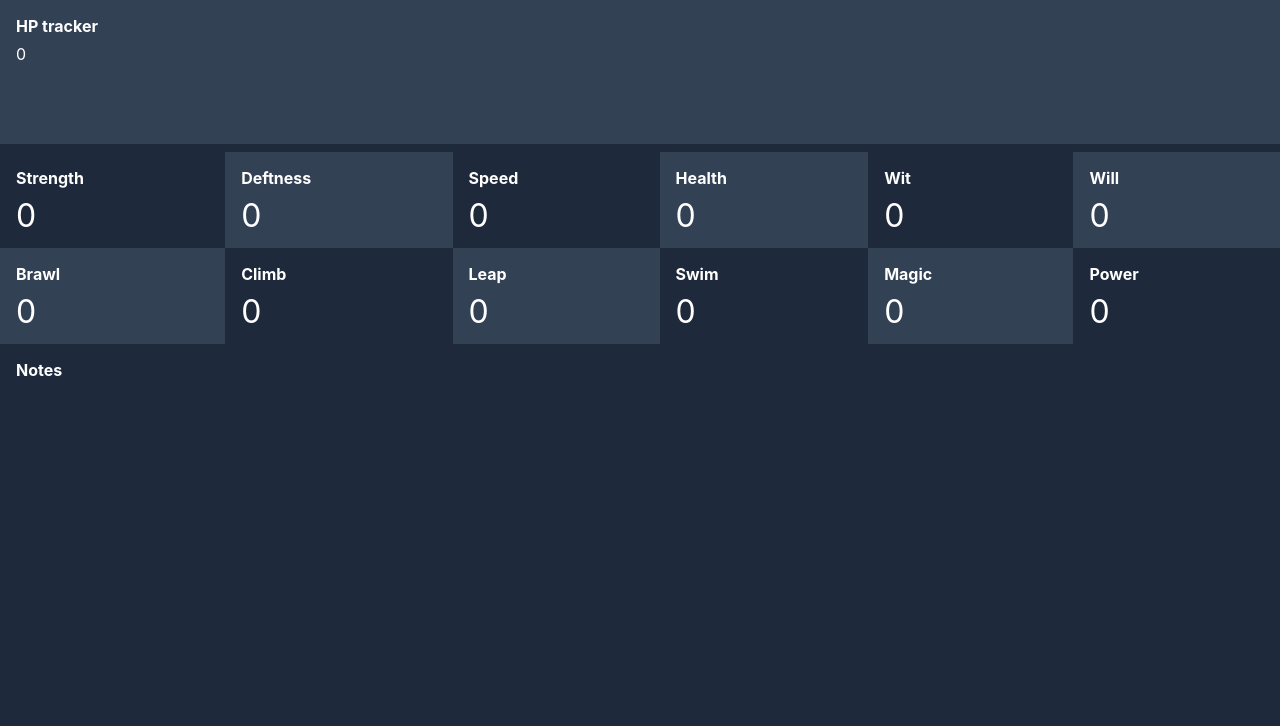
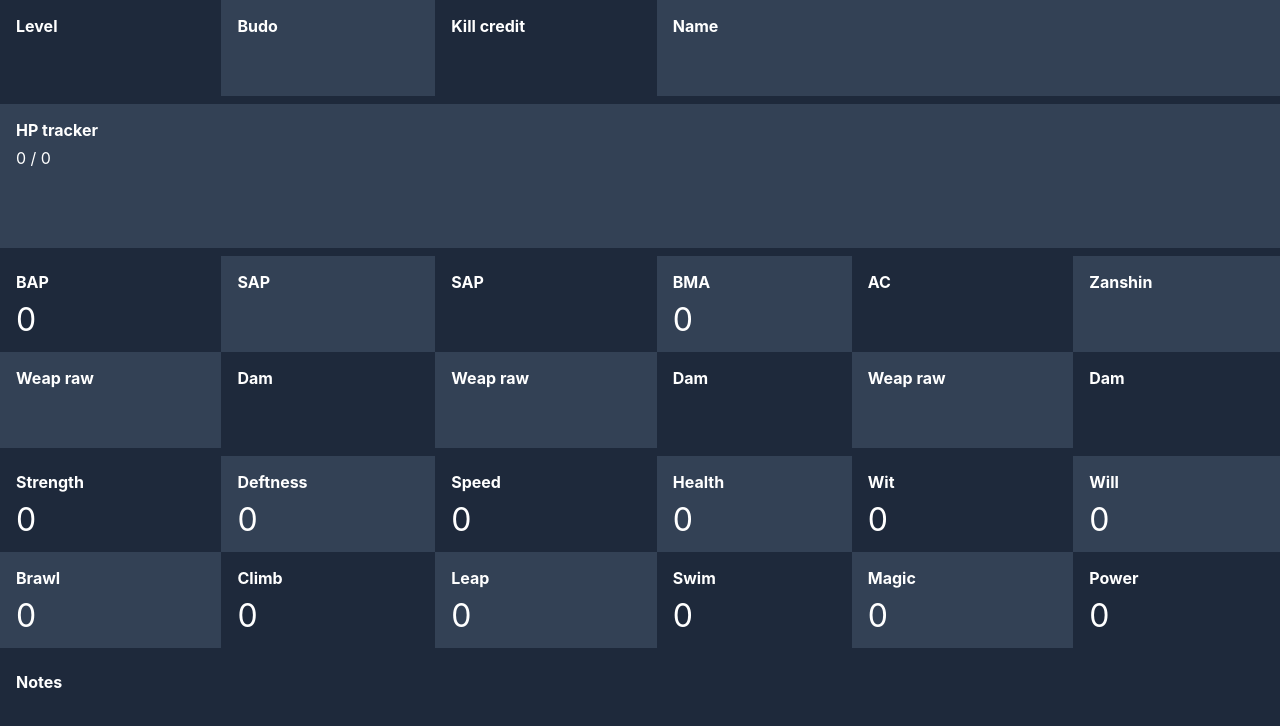
Before and after one commit to matthew-mcallister/dndstuff, a React app: page /npcs/1 in a window 1280 px wide. Shown: the top 726 px of the page. Built offline with nearby package versions, Linux system fonts and the light colour scheme.

Commit message:
Implement more stats for enemy sheet

```diff
--- a/src/Npc.ts
+++ b/src/Npc.ts
@@ -68,10 +68,14 @@ export default class Npc {
 
   ki: number = 1
 
+  maxNumberActions: number = 0
+  baseActionPhase: number = 0
+  secondaryActionPhase1: number = 0
+  secondaryActionPhase2: number = 0
+  baseMovementAllowance: number = 0
+
   skills: { [key: string]: number } = {}
   inventory: { [key: string]: number } = {}
-
-  constructor() {}
 
   // TODO: Sort alphabetically
   private skillList(): SkillValue[] {
@@ -133,6 +137,15 @@ Swimming: {{swimming}}
 
 Ki: {{ki}}
 
+Base action phase: {{baseActionPhase}}
+{{#if secondaryActionPhase1}}
+Secondary action phase: {{secondaryActionPhase1}}
+{{/if}}
+{{#if secondaryActionPhase2}}
+Secondary action phase: {{secondaryActionPhase2}}
+{{/if}}
+Base movement allowance: {{baseMovementAllowance}}
+
 {{#each skills}}
 {{#if value}}
 {{name}}: {{value}} (BCS: {{skillToBcs value}})
--- a/src/NpcBox.scss
+++ b/src/NpcBox.scss
@@ -8,10 +8,13 @@
   padding: 16px;
 }
 
-.close-button {
+.box-buttons {
   position: absolute;
   top: 8px;
   right: 12px;
+}
+
+.button-icon {
   cursor: pointer;
   font-weight: bold;
   color: $slate-400;
--- a/src/NpcBox.tsx
+++ b/src/NpcBox.tsx
@@ -6,14 +6,20 @@ import Npc from './Npc'
 export default function NpcBox(props: {
   npcId: string
   onClose?: () => void | Promise<void>
+  onExpand?: () => void | Promise<void>
 }) {
   const npc: Npc = new Npc()
   Object.assign(npc, JSON.parse(localStorage.getItem(props.npcId)))
   return (
     <div className='npc-box'>
       {npc.render()}
-      <div className='close-button' onClick={props.onClose}>
-        ✕
+      <div className='box-buttons'>
+        <div className='button-icon' onClick={props.onClose}>
+          ✕
+        </div>
+        <div className='button-icon' onClick={props.onExpand}>
+          &#8599;
+        </div>
       </div>
     </div>
   )
--- a/src/bushido.ts
+++ b/src/bushido.ts
@@ -23,6 +23,7 @@ function parseQuantity(qty: number | string): number {
   }
 }
 
+// TODO: Inherit from Npc class
 export class BushidoHuman {
   level: number
 
@@ -45,13 +46,19 @@ export class BushidoHuman {
   leaping: number = 0
   swimming: number = 0
 
-  // Currently I don't think there's any way to randomly generate an NPC
-  // with ki > 1
+  // I don't think there's any way in the rulebook randomly generate an
+  // NPC with ki > 1
   ki: number = 1
 
+  maxNumberActions: number = 0
+  baseActionPhase: number = 0
+  secondaryActionPhase1: number = 0
+  secondaryActionPhase2: number = 0
+  baseMovementAllowance: number = 0
+
+  // TODO: Rename with underscores to avoid Npc field name conflict
   initialSkills: Set<string> = new Set()
   skills: Map<string, number> = new Map()
-
   inventory: Inventory = new Map()
 
   public constructor(level: number) {
@@ -90,6 +97,16 @@ export class BushidoHuman {
     this.swimming = calculateStat(table.swimming, table.swimmingDie || 0, this.level)
     this.magic = calculateStat(table.magic || 0, table.magicDie || 0, this.level)
     this.power = calculateStat(table.power || 0, table.powerDie || 0, this.level)
+
+    this.maxNumberActions = Math.floor(this.speed / 10)
+    this.baseActionPhase = Math.floor(this.deftness / 2)
+    if (this.maxNumberActions > 1) {
+      this.secondaryActionPhase1 = Math.floor(this.baseActionPhase / 2)
+    }
+    if (this.maxNumberActions > 2) {
+      this.secondaryActionPhase2 = Math.floor(this.baseActionPhase / 3)
+    }
+    this.baseMovementAllowance = Math.floor(this.speed / 3)
   }
 
   private generateInitialSkillValues(): Map<string, number> {
--- a/src/pages/App.tsx
+++ b/src/pages/App.tsx
@@ -104,6 +104,10 @@ export default function App() {
               <NpcBox
                 key={'npc-' + i}
                 onClose={() => deleteNpc(i)}
+                onExpand={() => {
+                  const id = npcId.split(':')[1]
+                  window.open(`/npcs/${id}`, '_blank')
+                }}
                 npcId={npcId}
               />
             ))}
--- a/src/pages/Npc.scss
+++ b/src/pages/Npc.scss
@@ -20,6 +20,7 @@
   height: 8rem;
   grid-column-start: 1;
   grid-column-end: 7;
+  margin-top: 0.5rem;
   margin-bottom: 0.5rem;
 }
 
--- a/src/pages/Npc.tsx
+++ b/src/pages/Npc.tsx
@@ -4,11 +4,18 @@ import { useParams } from 'react-router-dom'
 import Npc from '../Npc'
 import './Npc.scss'
 
-function Stat(props: { name: string; value: string | number; alt?: boolean }) {
+interface StatProps {
+  name: string
+  value: string | number
+  alt?: boolean
+  style?: any
+}
+
+function Stat(props: StatProps) {
   const { name, value, alt } = props
   const className = alt ? 'GridCell Alt' : 'GridCell'
   return (
-    <div className={className}>
+    <div className={className} style={props.style}>
       <h4>{name}</h4>
       <span className='Stat'>{value}</span>
     </div>
@@ -21,10 +28,34 @@ export default function NpcPage() {
   Object.assign(npc, JSON.parse(localStorage.getItem(`npc:${id}`)))
   return (
     <div className='NpcSheet'>
+      <Stat name='Level' value={npc.level} />
+      <Stat name='Budo' value='' alt />
+      <Stat name='Kill credit' value='' />
+      {/* TODO: Learn how grid template areas work. */}
+      <div
+        className='GridCell Alt'
+        style={{ gridColumnStart: 4, gridColumnEnd: 7 }}
+      >
+        <h4>Name</h4>
+      </div>
       <div className='BigBox Alt'>
         <h4>HP tracker</h4>
-        {npc.hitpoints}
+        {npc.hitpoints} / {npc.hitpoints}
       </div>
+
+      <Stat name='BAP' value={npc.baseActionPhase} />
+      <Stat name='SAP' value={npc.secondaryActionPhase1 || null} alt />
+      <Stat name='SAP' value={npc.secondaryActionPhase2 || null} />
+      <Stat name='BMA' value={npc.baseMovementAllowance} alt />
+      <Stat name='AC' value='' />
+      <Stat name='Zanshin' value='' alt />
+
+      <Stat name='Weap raw' value='' alt />
+      <Stat name='Dam' value='' />
+      <Stat name='Weap raw' value='' alt />
+      <Stat name='Dam' value='' />
+      <Stat name='Weap raw' value='' alt />
+      <Stat name='Dam' value='' style={{ marginBottom: '0.5rem' }} />
 
       <Stat name='Strength' value={npc.strength} />
       <Stat name='Deftness' value={npc.deftness} alt />
```
